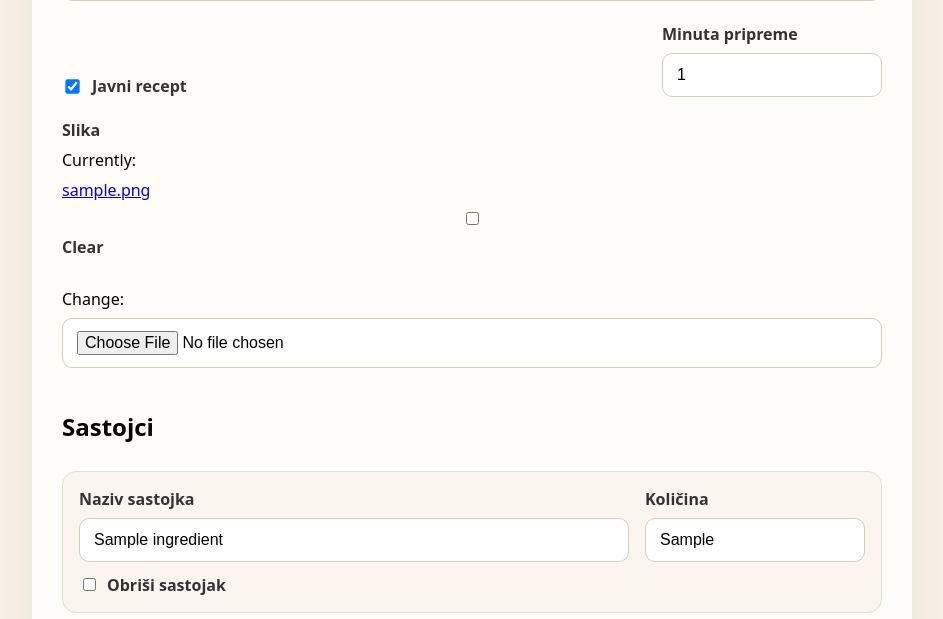
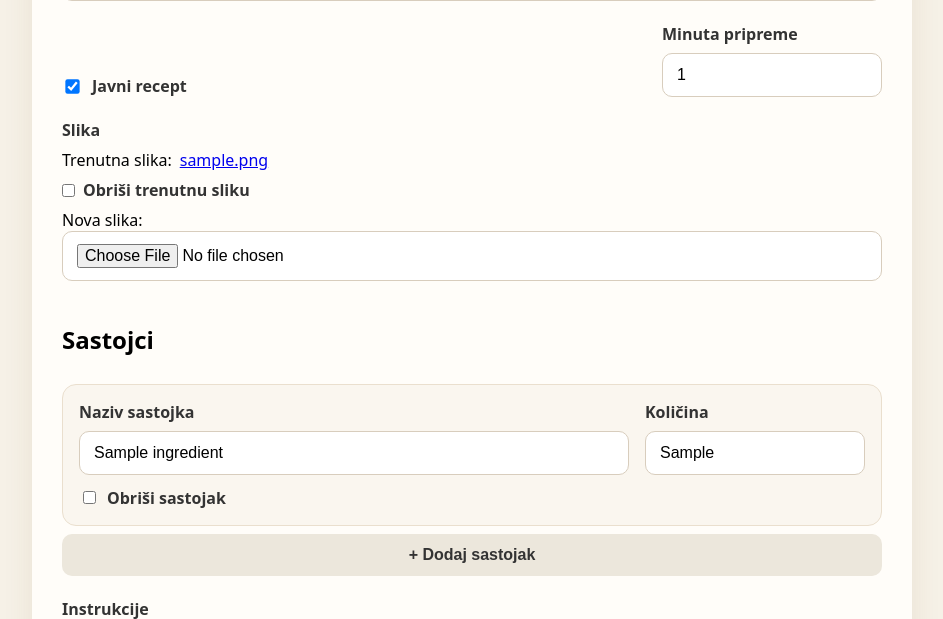
Before and after one commit to PaxTecum37/webkuh, a Django app: a page that uses recipes/templates/recipes/recipe_form.html in a window 1280 px wide. Shown: the part 590-1209 px from the top of the page, without its empty margins (168-1111 px from the left). Run offline with Django 5.2, Linux system fonts and the light colour scheme; a user stored in the database is signed in; tables that the repository leaves empty hold one stand-in row (values such as "Sample post").

Commit message:
Improve recipe edit form image controls

```diff
--- a/recipes/static/recipes/recipe_form.css
+++ b/recipes/static/recipes/recipe_form.css
@@ -92,6 +92,25 @@
 .checkbox-label input[type="checkbox"] {
    width: auto;
    transform: scale(1.1);
+}
+
+.current-image-row,
+.clear-image-row,
+.chamge-image-row {
+   display: flex;
+   align-items: center;
+   gap: 8px;
+   flex-wrap: wrap;
+}
+
+.clear-image-row {
+   font-weight: 700;
+   color: #333;
+}
+
+.clear-image-row input[type="checkbox"] {
+   width: auto;
+   margin: 0;
 }
 
 .ingredients-list {
--- a/recipes/templates/recipes/recipe_form.html
+++ b/recipes/templates/recipes/recipe_form.html
@@ -47,10 +47,30 @@
             </div>
 
             {% if form.image %}
-            <div class="form-section">
+            <div class="form-section image-upload-section">
                 <label for="{{ form.image.id_for_label }}">Slika</label>
-                {{ form.image }}
+
+                {% if is_edit and recipe.image %}
+                    <div class="current-image-row">
+                        <span>Trenutna slika:</span>
+                        <a href="{{ recipe.image.url }}" target="_blank">
+                            {{ recipe.image.name }}
+                        </a>
+                    </div>
+
+                    <label class="clear-image-row" for="image-clear_id">
+                        <input type="checkbox" name="image-clear" id="image-clear_id">
+                        Obriši trenutnu sliku
+                    </label>
+                {% endif %}
+
+                <div class="change-image-row">
+                    <span>Nova slika:</span>
+                    <input type="file" name="image" id="{{ form.image.id_for_label }}" accept="image/*">
+                </div>
+
                 {{ form.image.errors }}
+
             </div>
             {% endif %}
 
--- a/recipes/views.py
+++ b/recipes/views.py
@@ -101,8 +101,8 @@ def recipe_update(request, slug):
     recipe = get_object_or_404(Recipe, slug=slug, owner=request.user)
 
     if request.method =="POST":
-        form = RecipeForm(request.POST, instance=recipe)
-        formset = IngredientFormSetEdit(request.POST, request.FILES, instance=recipe)
+        form = RecipeForm(request.POST, request.FILES, instance=recipe)
+        formset = IngredientFormSetEdit(request.POST, instance=recipe)
 
         if form.is_valid() and formset.is_valid():
             form.save()
```
